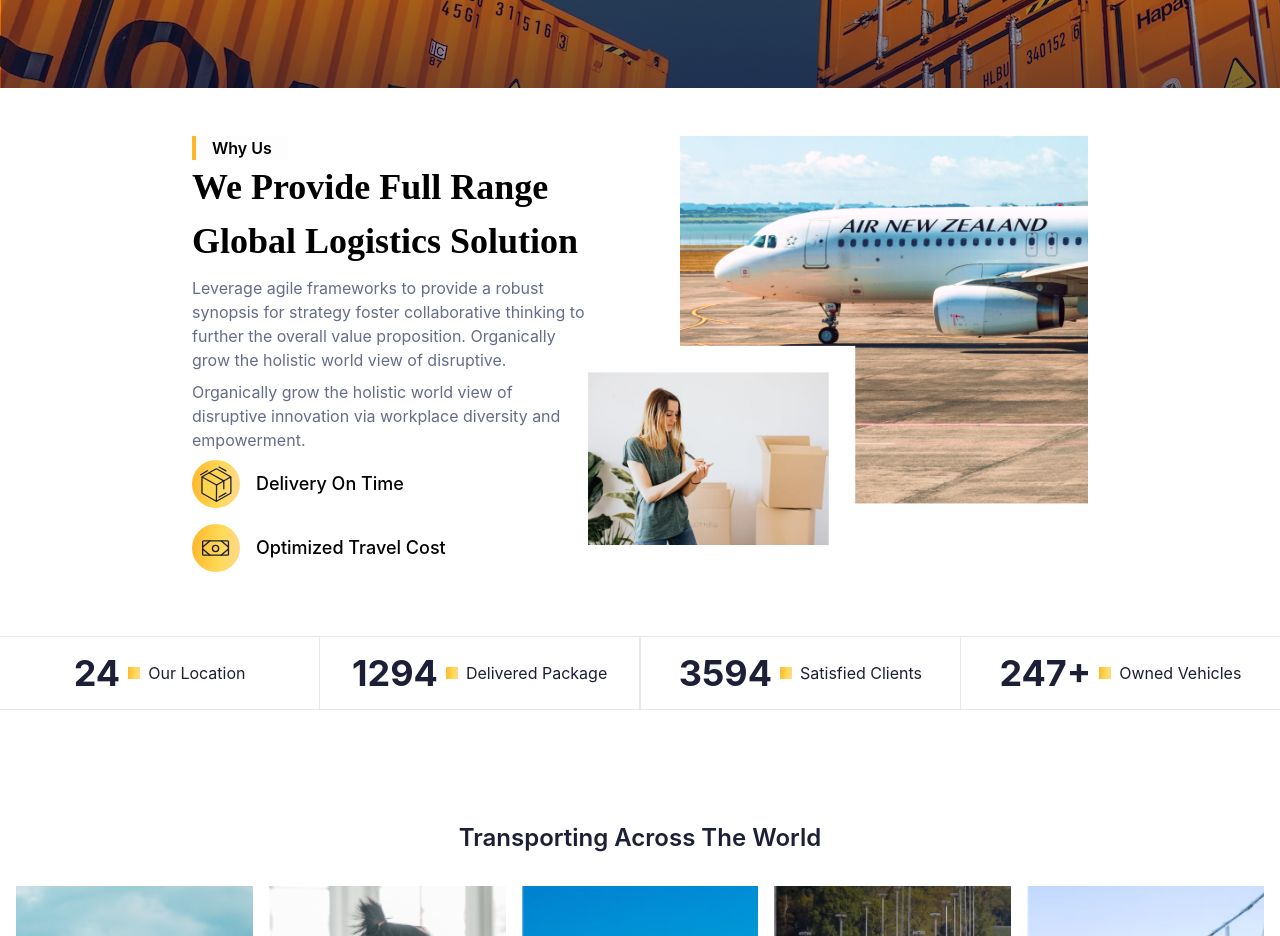
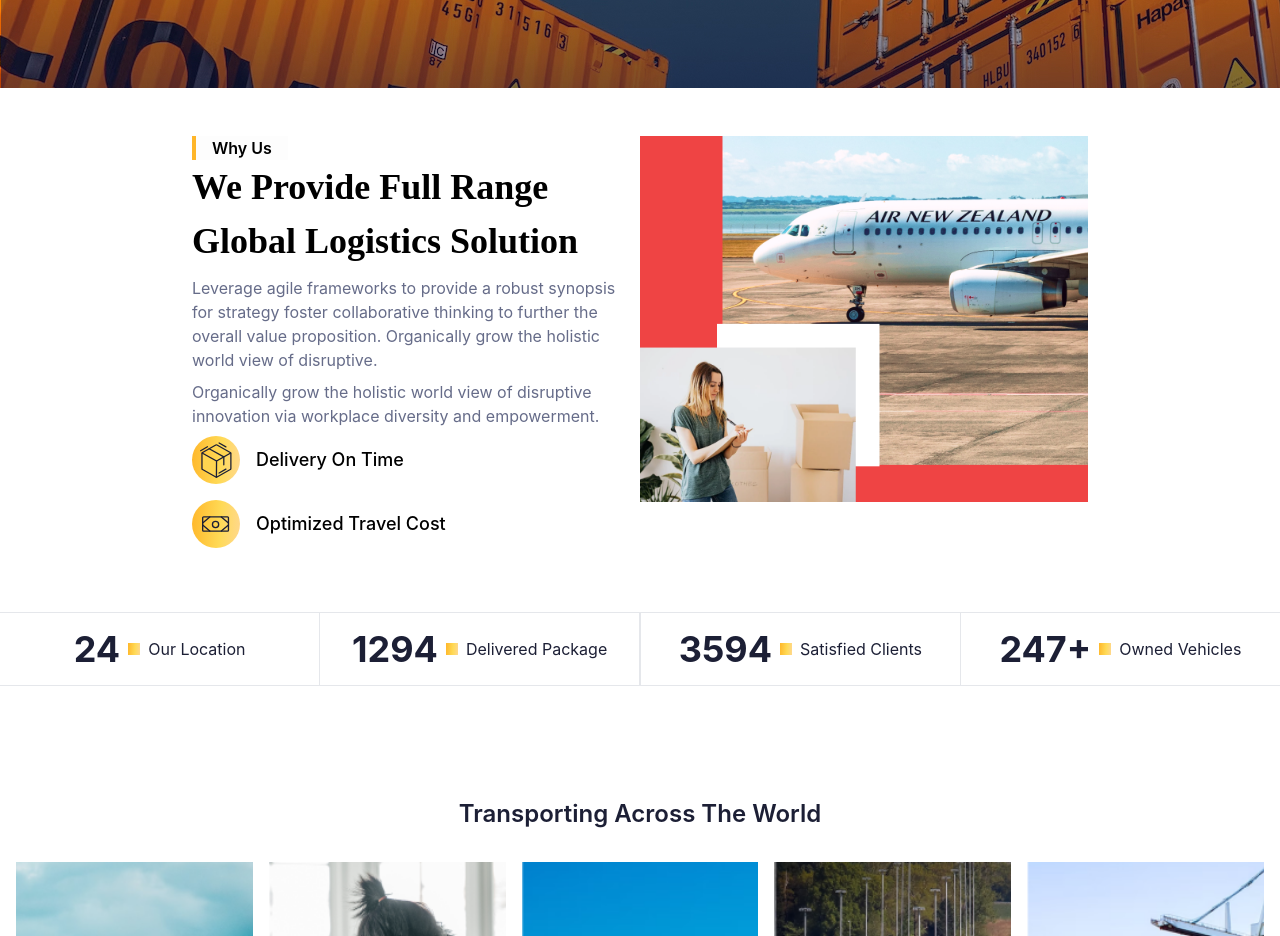
Before and after one commit to smartcollins/logistics, a React (Create React App) app: page / in a window 1280 px wide. Shown: the part 1320-2256 px from the top of the page. Built offline with nearby package versions, Linux system fonts and the light colour scheme.

Commit message:
still modifying Home

```diff
--- a/src/pages/Home.jsx
+++ b/src/pages/Home.jsx
@@ -52,8 +52,8 @@ const Home = ()=>{
             </div>
             <div>
                 <div style={{backgroundImage: `url(${hm})`}} className=' h-80'></div>
-                <div className=' lg-mt-40 xl:flex bg-white lg:w-3/4 mx-auto px-4 lg:p-8 font-medium space-y-4'>
-                    <div className='xl:w-2/4 lg:space-y-2'>
+                <div className=' lg-mt-40 lg:flex bg-white lg:w-10/12 xl:w-3/4 mx-auto px-4 lg:p-8 font-medium space-y-4'>
+                    <div className='lg:w-full lg:space-y-2'>
                         <Caption txt={'why us'} txt2={'we provide full range global logistics solution'}/>
                         <div style={{color: color.grayTxt}} className=' space-y-2 text-base font-normal'>
                             <p className='-mt-2'>Leverage agile frameworks to provide a robust synopsis for strategy foster collaborative thinking to further the overall value proposition. Organically grow the holistic world view of disruptive.</p>
@@ -64,7 +64,7 @@ const Home = ()=>{
                             <Fact icon={cash} txt={'optimized travel cost'}/>
                         </div>
                     </div>
-                    <div className=' h-[50vh] lg:h-full'>
+                    <div className=' h-[50vh] xl:h-full lg:w-full bg-red-500'>
                         <img className='w-full h-full object-cover' src={side} alt="hm-side" />
                     </div>
                 </div>
```
